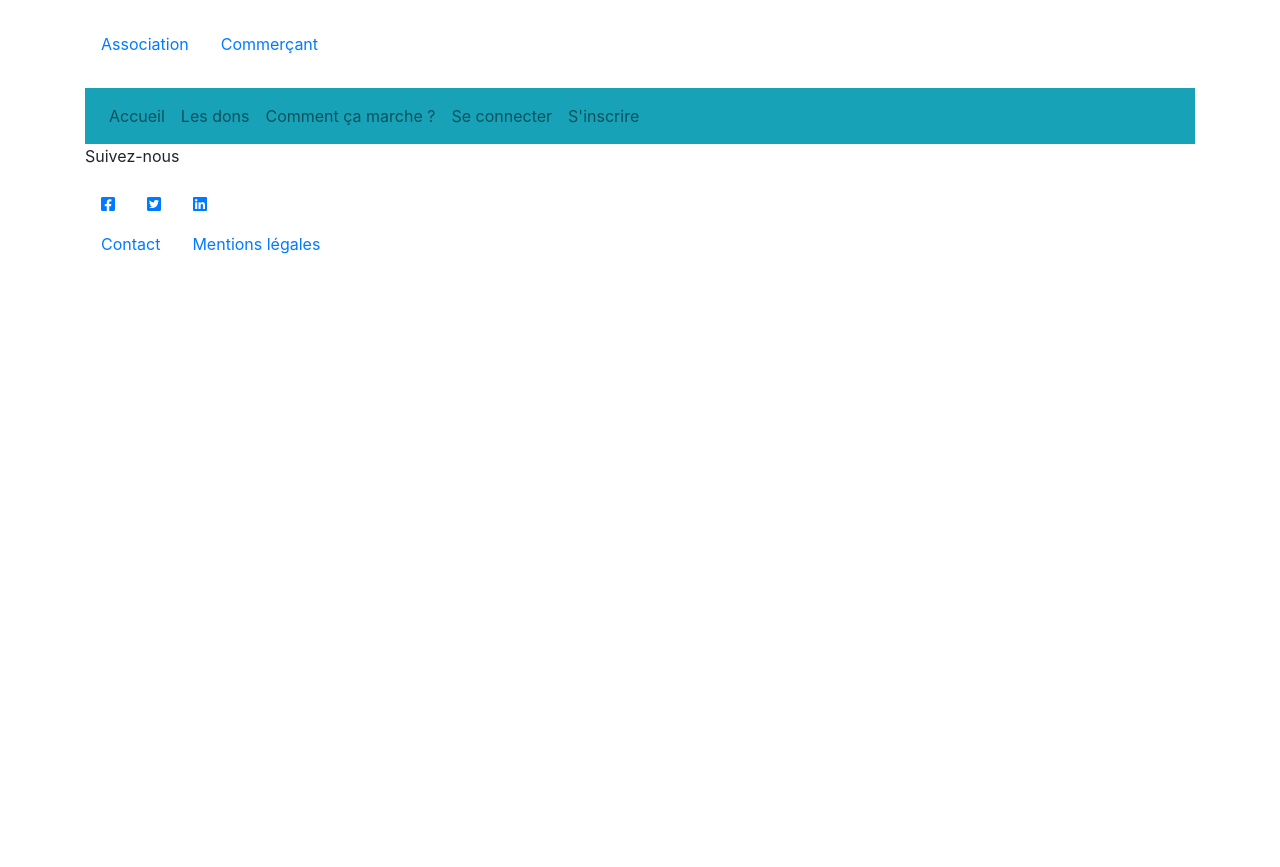
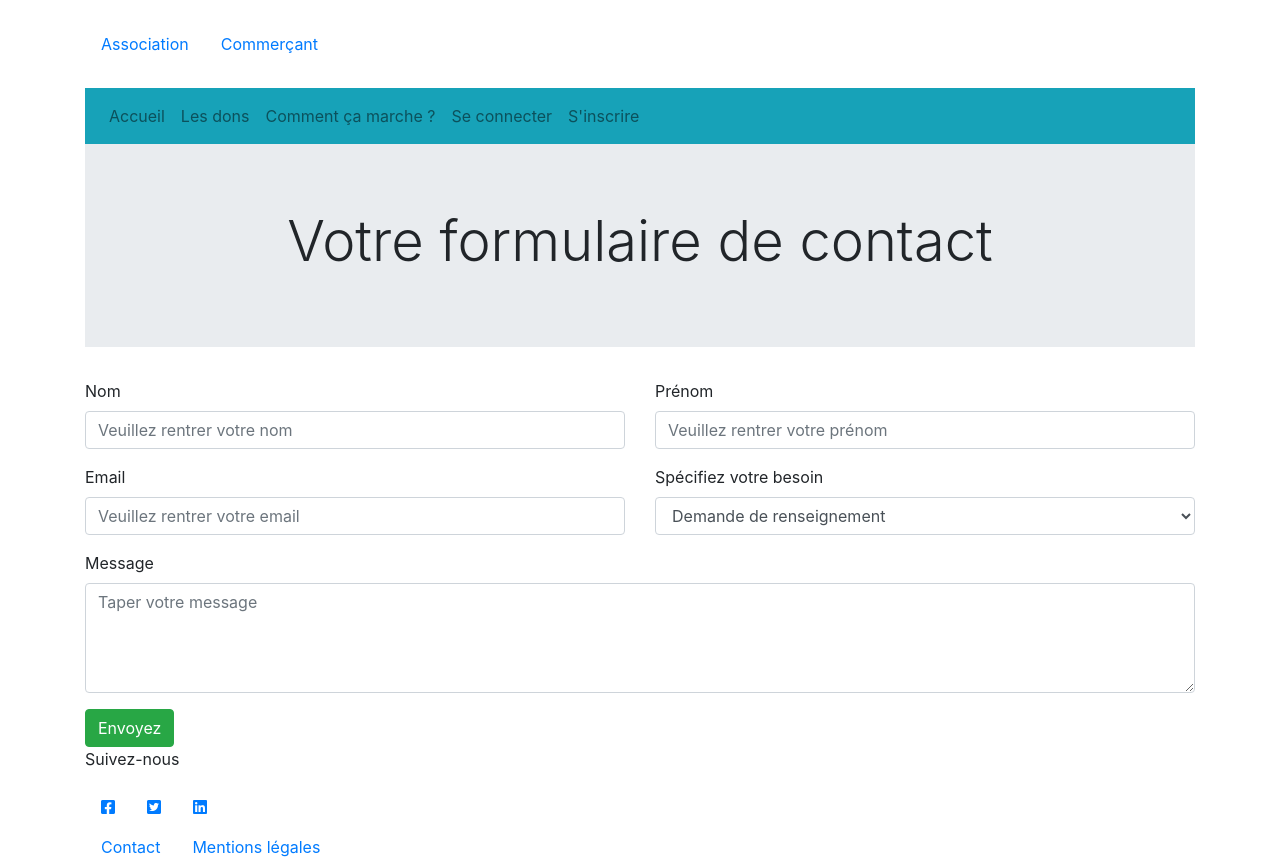
Before and after one commit to natacha-h/Dons-Alimentaire_OFoodBank, a Symfony app: template templates/main/contact.html.twig in a window 1280 px wide. Before the commit the page ends 254 px from the top, so only its background shows below. Run offline with Twig, Linux system fonts and the light colour scheme; the template is opened without the code that fills it, so the values that code supplies are empty; some libraries are stand-ins or nearby versions.

Commit message:
Fonction expiryDate + ajout contact + bugfix double don + legalmention + about

```diff
--- a/src/DataFixtures/fixtures.yml
+++ b/src/DataFixtures/fixtures.yml
@@ -40,7 +40,7 @@ App\Entity\Category:
 App\Entity\Donation:
     donation_{1..50}:
         title: '<word(40)>'
-        picture: '<imageUrl()>'
+        picture: '<imageUrl($width = 640, $height = 480)>'
         created_at: '<dateTime()>'
         updated_at: '<dateTime()>'
         users: '@user_*'
--- a/templates/base.html.twig
+++ b/templates/base.html.twig
@@ -88,7 +88,7 @@
         <script src="https://cdnjs.cloudflare.com/ajax/libs/popper.js/1.14.7/umd/popper.min.js" integrity="sha384-UO2eT0CpHqdSJQ6hJty5KVphtPhzWj9WO1clHTMGa3JDZwrnQq4sF86dIHNDz0W1" crossorigin="anonymous"></script>
         <script src="https://stackpath.bootstrapcdn.com/bootstrap/4.3.1/js/bootstrap.min.js" integrity="sha384-JjSmVgyd0p3pXB1rRibZUAYoIIy6OrQ6VrjIEaFf/nJGzIxFDsf4x0xIM+B07jRM" crossorigin="anonymous"></script>
         {# JS Custom #}
-        <script src="app.js"></script>
+        {# <script src="app.js"></script> #}
         {% block javascripts %}{% endblock %}
     </body>
 </html>
--- a/templates/main/contact.html.twig
+++ b/templates/main/contact.html.twig
@@ -1,7 +1,71 @@
 {% extends 'base.html.twig' %}
 
-{% block title %}Hello MainController!{% endblock %}
+{% block title %}Contact{% endblock %}
 
 {% block body %}
 
+
+<div class="jumbotron jumbotron-fluid">
+  <div class="container">
+    <h1 class="display-4"><center>Votre formulaire de contact</center></h1>
+  </div>
+</div>
+
+<form id="contact-form" method="post" role="form">
+
+    <div class="messages"></div>
+
+    <div class="controls">
+
+        <div class="row">
+            <div class="col-md-6">
+                <div class="form-group">
+                    <label for="form_firstname">Nom</label>
+                    <input id="form_firstname" type="text" name="firstname" class="form-control" placeholder="Veuillez rentrer votre nom" >
+                </div>
+            </div>
+            <div class="col-md-6">
+                <div class="form-group">
+                    <label for="form_lastname">Prénom</label>
+                    <input id="form_lastname" type="text" name="lastname" class="form-control" placeholder="Veuillez rentrer votre prénom">
+                </div>
+            </div>
+        </div>
+        <div class="row">
+            <div class="col-md-6">
+                <div class="form-group">
+                    <label for="form_email">Email</label>
+                    <input id="form_email" type="email" name="email" class="form-control" placeholder="Veuillez rentrer votre email">
+                </div>
+            </div>
+            <div class="col-md-6">
+                <div class="form-group">
+                    <label for="form_need">Spécifiez votre besoin</label>
+                    <select id="form_need" name="need" class="form-control">
+                        <option value="Demande de renseignement">Demande de renseignement</option>
+                        <option value="">Autres</option>
+                        <option value=""></option>
+                        <option value=""></option>
+                        <option value=""></option>
+                    </select>
+                </div>
+            </div>
+        </div>
+        <div class="row">
+            <div class="col-md-12">
+                <div class="form-group">
+                    <label for="form_message">Message </label>
+                    <textarea id="form_message" name="message" class="form-control" placeholder="Taper votre message" rows="4"></textarea>
+                </div>
+            </div>
+            <div class="col-md-12">
+                <input type="submit" class="btn btn-success btn-send" value="Envoyez">
+            </div>
+
+            </div>
+        </div>
+    </div>
+
+</form>
+
 {% endblock %}
```
Also changed, not shown: src/Controller/DonationController.php (+32 -3 lines), src/Controller/MainController.php (+33 -16 lines), src/Form/ContactType.php (added, +28 -0 lines), templates/donation/list.html.twig (+3 -13 lines), templates/main/about.html.twig (+20 -1 lines), templates/main/legal-mentions.html.twig (+18 -4 lines).
